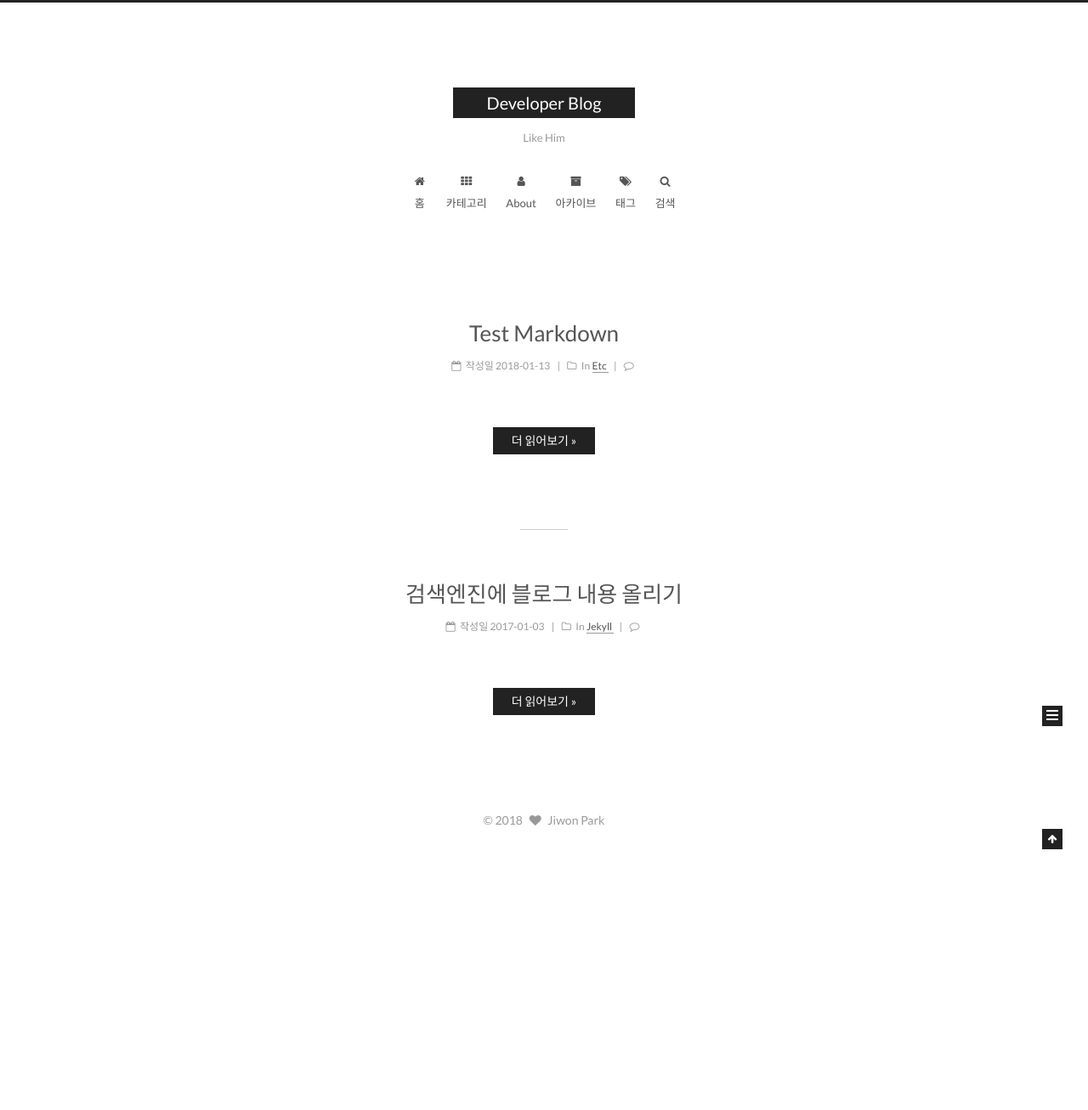
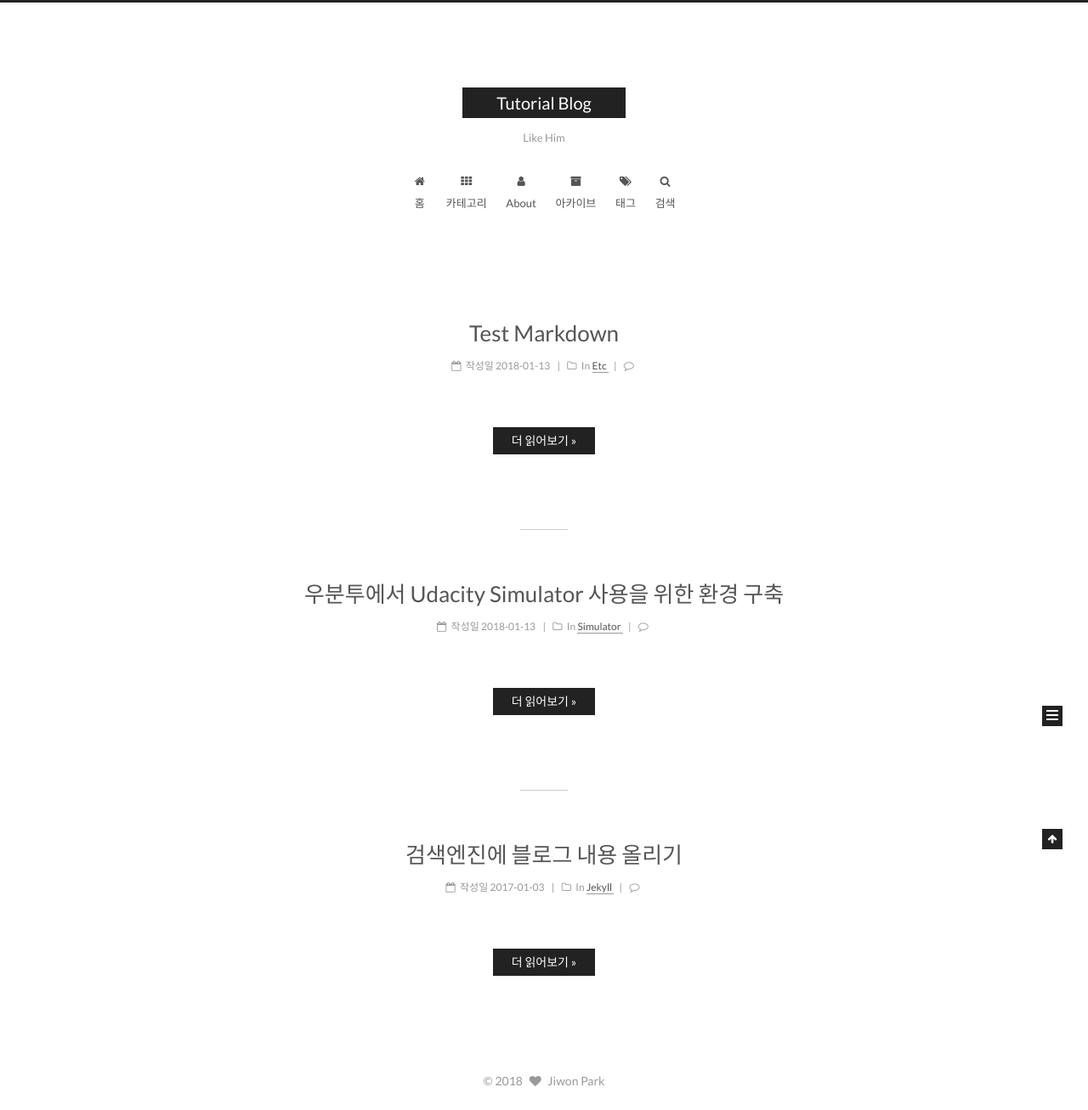
Before and after one commit to qwes98/qwes98.github.io, a Jekyll site: the page built from index.html, in a window 1280 px wide. Shown: the whole page at 85% size. Built offline with Jekyll 4.4.1, drawn with Linux system fonts in a browser that asks for light colours; the list of posts is cut into pages by our own code; comment, search, counter and statistics services are not loaded; before the commit the page ends 1000 px from its top, so only the background shows below that; part of the change alters nothing that is shown.

Commit message:
Modify blog name and Add udacity simulator setup post

````diff
--- a/_config.yml
+++ b/_config.yml
@@ -4,7 +4,7 @@
 # ---------------------------------------------------------------
 
 # Site
-title: Developer Blog
+title: Tutorial Blog
 subtitle: Like Him    # TODO: change subtitle
 description: Software Developer
 author: Jiwon Park
--- /dev/null
+++ b/_posts/2018-01-13-setup-environment-for-using-udacity-simulator.md
@@ -0,0 +1,89 @@
+---
+layout: post
+title: 우분투에서 Udacity Simulator 사용을 위한 환경 구축
+categories: [Simulator]
+excerpt: " "
+comments: true
+share: true
+tags: [Udacity,Simulator,Environment]
+date: 2018-01-13
+---
+
+# **Introduction**
+> Udacity에서 작년 초 [Self-Driving Car NanoDegree Course](https://www.udacity.com/course/self-driving-car-engineer-nanodegree--nd013)에서 사용한 Simulator이다. 현재는 Github에 **오픈소스**로 공개가 되어 누구든지 사용할 수 있다. [Unity Engine](https://unity3d.com/kr/) 위에서 동작되는 프로그램이므로 Unity 지식이 있다면 자신의 원하는대로 커스터마이즈가 가능하다는 장점이 있다.
+
+관련 링크
+* [Udacity Simulator Github](https://github.com/udacity/self-driving-car-sim)
+
+# **Environment**
+> Ubuntu 16.04 LTS
+
+# **Install & Build**
+> 이제 우분투에 Unity를 설치하고 Simulator 코드를 받은 후 Build하여 Simulator를 실행시켜보자.
+
+## Step 1: git lfs 설치
+git lfs란 large file handling을 하기 위해 github에서 만든 것으로, git을 통해 대용량 파일들도 효과적으로 관리할 수 있게 해준다. 대용량 파일을 처음에만 등록해 놓으면 그 이후에는 git를 사용하는 방식대로 버전관리가 가능하므로 사용하는 방법도 간단하다고 할 수 있다.
+
+관련 링크
+* [Git LFS(Large file storage) 사용해보기](https://devlog.github.io/git-lfs/2015/12/09/git-lfs.html)
+
+1. [git-lfs release](https://github.com/git-lfs/git-lfs/releases/)에 들어가서 `32bit 컴퓨터라면 Linux 386`을, `64bit 컴퓨터라면 Linux AMD64`를 선택해 다운로드한다
+
+2. 압축을 풀고 Downloads 디렉토리로 들어간다
+```
+cd ~/Downloads/git-lfs-2.3.4/
+```
+`Warning: git-lfs의 최신 Release 버전에 따라 디렉토리 이름은 다를 수 있다`
+
+3. install.sh을 실행하여 설치를 진행한다
+```
+sudo ./install.sh
+```
+
+## Step 2: Unity 설치
+Unity는 게임 개발을 위한 엔진이다. Udacity Simulator가 Unity로 만들어졌기 때문에 Simulator를 수정하고 빌드하려면 Unity를 설치해야 한다.
+
+1. gdebi를 설치한다
+```
+sudo apt install gdebi
+```
+
+2. Unity 설치파일을 다운로드한다
+```
+wget http://beta.unity3d.com/download/ee86734cf592/unity-editor_amd64-2017.2.0f3.deb
+```
+
+3. 설치를 진행한다
+```
+sudo gdebi unity-editor_amd64-2017.2.0f3.deb
+```
+
+## Step 3: Udacity Simulator 코드 받기
+github로부터 Udacity Simulator 코드를 받아야 한다.
+
+1. git clone을 통해 전체 프로젝트를 받는다
+```
+git clone https://github.com/udacity/self-driving-car-sim
+```
+
+2. git lfs를 이용하여 대용량 파일을 추가로 받는다
+```
+cd self-driving-car-sim/
+git lfs pull
+```
+
+## Step 4: Unity 실행 후 빌드를 통해 실행 파일 만들기
+이제 Unity를 실행하여 Simulator 프로젝트를 불러온 후 빌드를 진행해보자.
+
+1. Ubuntu 탐색창에서 Unity를 입력 후 실행시킨다
+
+2. 로그인 화면이 나타나는데, 아이디를 만들어 로그인을 진행한다
+
+3. 오른쪽 위에 `Open`버튼을 눌러 Simulator 프로젝트를 불러온다
+
+4. 왼쪽 위에 `File > Build Settings`를 눌러 Build Settings로 들어간다
+
+5. 자신의 컴퓨터에 맞게 Target Platform과 Architecture를 선택한 후 `Build`버튼을 누른다
+
+# **Reference**
+* [Introduction to Udacity Self-Driving Car Simulator](https://towardsdatascience.com/introduction-to-udacity-self-driving-car-simulator-4d78198d301d) : Simulator 설치 및 사용에 대한 전반적인 내용을 다루고 있다
````
